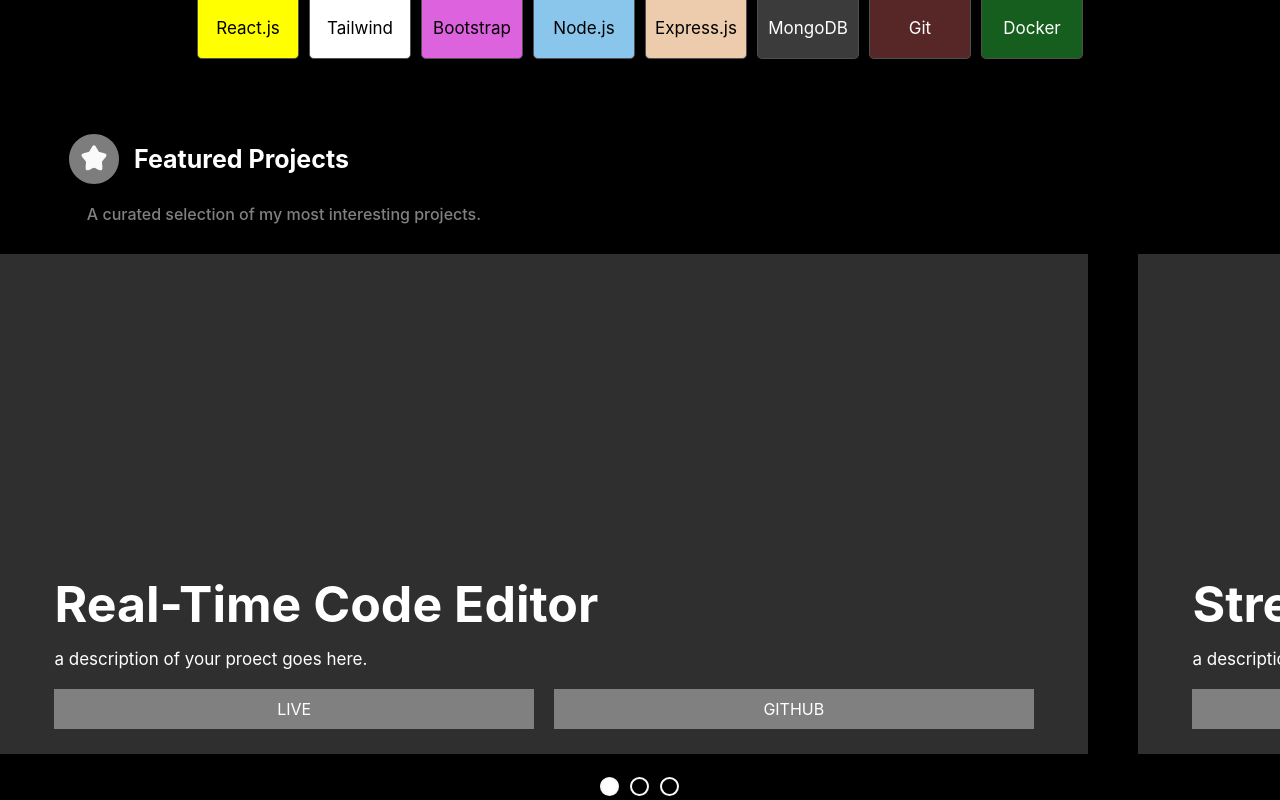
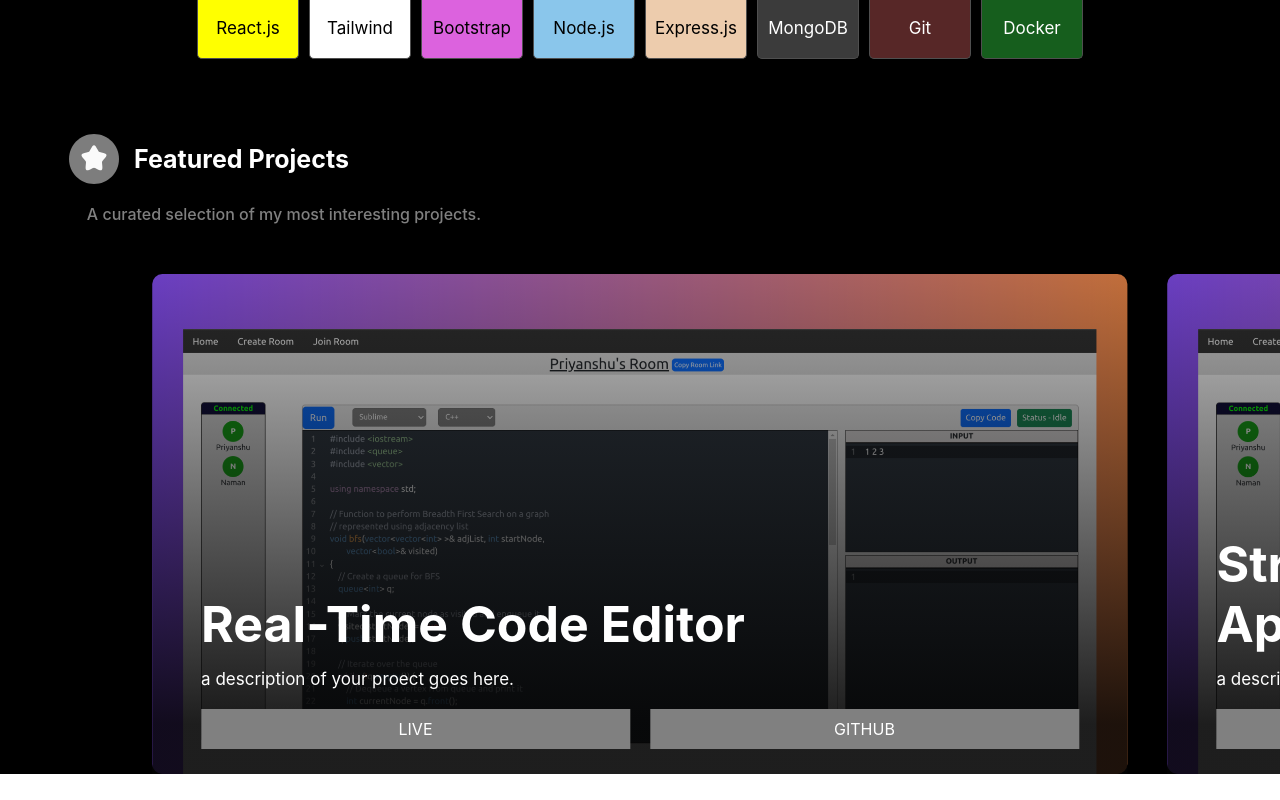
Before and after one commit to priyanshu88064/portfolio, a React (Create React App) app: page / in a window 1280 px wide. Shown: the part 1011-1811 px from the top of the page. After the commit the page ends 1785 px from the top, so only its background shows below. Built offline with nearby package versions, Linux system fonts and the light colour scheme.

Commit message:
added swiper for projects

```diff
--- a/package.json
+++ b/package.json
@@ -9,6 +9,7 @@
     "react": "^18.2.0",
     "react-dom": "^18.2.0",
     "react-scripts": "5.0.1",
+    "swiper": "^11.0.7",
     "web-vitals": "^2.1.4"
   },
   "scripts": {
--- a/src/components/ProjectItem.jsx
+++ b/src/components/ProjectItem.jsx
@@ -1,8 +1,14 @@
-import React from "react";
+import code from "../assets/code.png";
 
-const ProjectItem = React.forwardRef(({item},ref)=>{
+function ProjectItem({item}){
     return (
-        <div className="sitem" ref={ref}>
+        <div className="sitem"
+            style={{
+                background:`url(${code})`,
+                backgroundSize:'cover'
+            }}>
+            <div className="op"></div>
+            <div className="sipop"></div>
             <div className="sip">
                 <div className="sipa">{item.title}</div>
                 <div className="sipd">a description of your proect goes here.</div>
@@ -13,6 +19,5 @@ const ProjectItem = React.forwardRef(({item},ref)=>{
             </div>
         </div>
     );
-});
-
+}
 export default ProjectItem;
--- a/src/components/Projects.jsx
+++ b/src/components/Projects.jsx
@@ -1,10 +1,10 @@
-import { useRef } from "react";
+import { useRef, useState } from "react";
 import star from "../assets/star.svg";
 import ProjectItem from "./ProjectItem";
+import {Swiper,SwiperSlide} from "swiper/react";
+import "swiper/css";
 
 function Projects(){
-
-    const childRef = useRef([]);
 
     const projectsData = [
         {
@@ -21,10 +21,6 @@ function Projects(){
         }
     ];
 
-    const handleScroll = (e)=>{
-       console.log(e);
-    }
-
     return (
         <div className="projects">
             <div className="phead">
@@ -32,18 +28,19 @@ function Projects(){
                 <div>Featured Projects</div>
             </div>
             <div className="c2">A curated selection of my most interesting projects.</div>
-            <div className="sbox">
-                {
-                    projectsData.map((item,index)=>(
-                        <ProjectItem key={item.id} item={item} ref={el=>childRef.current[index]=el}/>
-                    ))
-                }
-            </div>
-            <div className="pdot">
-                <input onChange={handleScroll} type="radio" name="slider" id="s1" checked="checked"/>
-                <input onChange={handleScroll} type="radio" name="slider" id="s2"/>
-                <input onChange={handleScroll} type="radio" name="slider" id="s3"/>
-            </div>
+            <Swiper
+                spaceBetween={40}
+                slidesPerView={1.3}
+                className="swiper"
+                centeredSlides='true'
+                onSlideChange={()=>{console.log("slide changed")}}
+                onSwiper={e=>console.log(e)}
+
+            >
+                <SwiperSlide className="switemf"><ProjectItem item={projectsData[0]}/></SwiperSlide>
+                <SwiperSlide><ProjectItem item={projectsData[1]}/></SwiperSlide>
+                <SwiperSlide className="switeml"><ProjectItem item={projectsData[2]}/></SwiperSlide>
+            </Swiper>
         </div>
     );
 }
--- a/src/index.css
+++ b/src/index.css
@@ -88,6 +88,7 @@ code {
   backdrop-filter:blur(3px);
   padding-top: 5px;
   padding-bottom: 5px;
+  z-index: 1;
 }
 .navimg{
   display: flex;
@@ -118,7 +119,7 @@ code {
 .sidebar{
   background-color:rgb(11, 43, 63);
   position:fixed;
-  z-index: 1;
+  z-index: 2;
   top: 0;
   right: 0;
   width: 0;
@@ -249,16 +250,16 @@ code {
   }
 }
 .sbox{
-  display: grid;
-  gap: 50px;
-  grid-template-columns: repeat(3,85%);
-  overflow-x: scroll;
   margin-top: 30px;
 }
 .sitem{
-  background-color: rgb(47, 47, 47);
   height: 500px;
+  /* width: min(90%,800px); */
+  width: 100%;
   position: relative;
+  margin-inline: auto;
+  margin-top: 10px;
+  border-radius: 10px;
 }
 .sipa{
   font-size: clamp(25px,5vw,50px);
@@ -271,6 +272,12 @@ code {
   bottom: 5%;
   left: 0;
   width: 100%;
+}
+.op{
+  position: absolute;
+  width: 100%;
+  height: 100%;
+  background:linear-gradient(180deg, rgba(3,3,3,0.24478294735863093) 0%, rgba(3,3,3,0.894642891336222) 90%);
 }
 .sipd{
   font-size: 17px;
@@ -294,29 +301,6 @@ code {
     padding: 10px 20px 10px 20px;
   }
 }
-.pdot{
-  text-align: center;
-  margin-top: 20px;
+.swiper{
+  margin-top: 40px;
 }
-input[type="radio"] {
-  width: 15px;
-  height: 15px;
-  margin-right: 10px;
-  appearance: none;
-  -webkit-appearance: none;
-  -moz-appearance: none;
-}
-
-input[type="radio"]::before {
-  content: "";
-  display: inline-block;
-  width: 15px;
-  height: 15px;
-  border-radius: 50%;
-  border: 2px solid #f9f9f9;
-  background-color: transparent;
-}
-
-input[type="radio"]:checked::before {
-  background-color: #ffffff;
-}
```
Also changed, not shown: src/assets/code.png (added), 1 other file (tests, documents, lock files or other folders).
